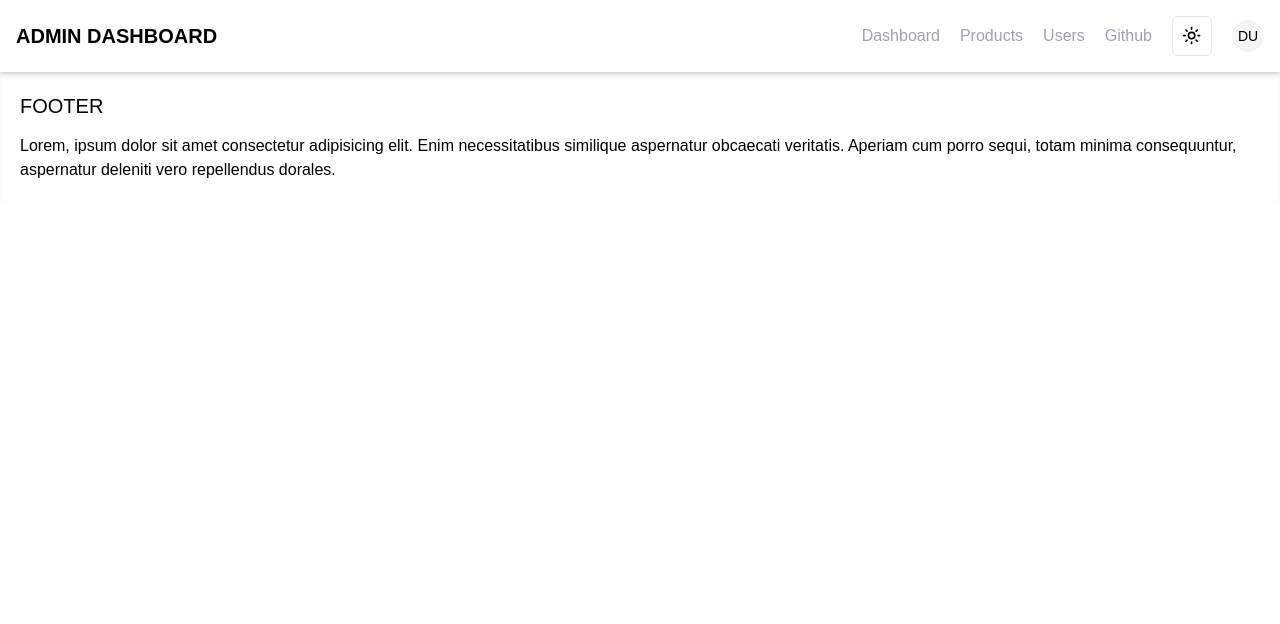
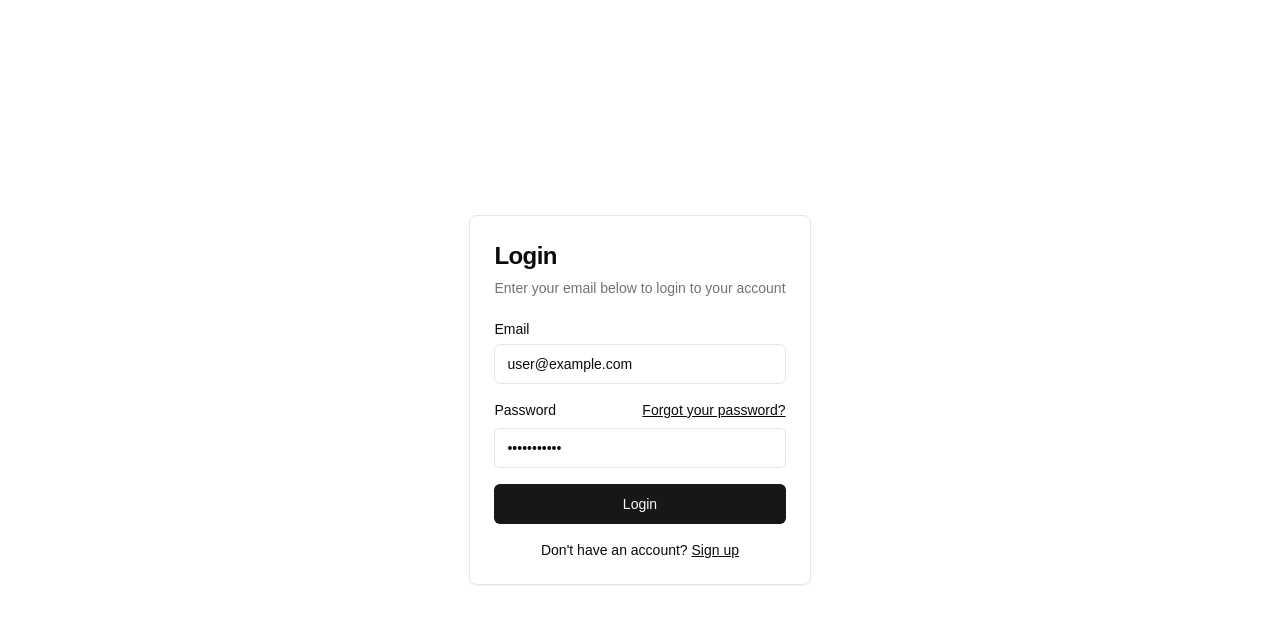
Before and after one commit to BrookTinnapat/admin-dashboard, a Next.js app: page / in a window 1280 px wide. Before the commit this address had no page. Shown: the top 624 px of the page. Built offline with nearby package versions, Linux system fonts and the light colour scheme.

Commit message:
refactor 3

```diff
--- a/app/components/Footer.tsx
+++ b/app/components/Footer.tsx
@@ -7,7 +7,7 @@ const Footer = () => {
   const pathname = usePathname();
   return (
     <>
-      {pathname === "/login" ? null : (
+      {pathname === "/" ? null : (
         <footer className="p-[20px] shadow-inner flex items-center justify-between bg-white text-black dark:text-white dark:bg-black shadow-t-black">
           <div className="flex-1 flex flex-col gap-[14px]">
             <div className="flex items-center gap-[10px]">
--- a/app/components/Navbar.tsx
+++ b/app/components/Navbar.tsx
@@ -43,7 +43,7 @@ const Navbar = () => {
 
   return (
     <>
-      {pathname === "/login" ? null : (
+      {pathname === "/" ? null : (
         <nav className="flex justify-between items-center p-4 sticky top-0 dark:bg-black bg-white z-50 shadow-md">
           <div className="hidden md:flex text-xl font-bold gap-2">
             <Link href="/dashboard">ADMIN DASHBOARD</Link>
@@ -149,7 +149,7 @@ const Navbar = () => {
                     <DropdownMenuItem>New Team</DropdownMenuItem>
                   </DropdownMenuGroup>
                   <DropdownMenuSeparator />
-                  <DropdownMenuItem onClick={() => router.push("/login")}>
+                  <DropdownMenuItem onClick={() => router.push("/")}>
                     Log out
                   </DropdownMenuItem>
                 </DropdownMenuContent>
--- a/app/login/page.tsx
+++ b/app/login/page.tsx
@@ -1,103 +1,103 @@
-"use client";
+// "use client";
 
-import Link from "next/link";
-import { Button } from "@/components/ui/button";
-import {
-  Card,
-  CardContent,
-  CardDescription,
-  CardHeader,
-  CardTitle,
-} from "@/components/ui/card";
-import { Input } from "@/components/ui/input";
-import { Label } from "@/components/ui/label";
-import { FormEvent, useState } from "react";
-import { usePathname, useRouter } from "next/navigation";
+// import Link from "next/link";
+// import { Button } from "@/components/ui/button";
+// import {
+//   Card,
+//   CardContent,
+//   CardDescription,
+//   CardHeader,
+//   CardTitle,
+// } from "@/components/ui/card";
+// import { Input } from "@/components/ui/input";
+// import { Label } from "@/components/ui/label";
+// import { FormEvent, useState } from "react";
+// import { usePathname, useRouter } from "next/navigation";
 
-export default function LoginPage() {
-  const [error, setError] = useState<string | null>(null);
-  const router = useRouter();
+// export default function LoginPage() {
+//   const [error, setError] = useState<string | null>(null);
+//   const router = useRouter();
 
-  async function handleSubmit(event: FormEvent<HTMLFormElement>) {
-    event.preventDefault();
+//   async function handleSubmit(event: FormEvent<HTMLFormElement>) {
+//     event.preventDefault();
 
-    const formData = new FormData(event.currentTarget);
-    const email = formData.get("email");
-    const password = formData.get("password");
+//     const formData = new FormData(event.currentTarget);
+//     const email = formData.get("email");
+//     const password = formData.get("password");
 
-    const response = await fetch("/api/login", {
-      method: "POST",
-      headers: { "Content-Type": "application/json" },
-      body: JSON.stringify({ email, password }),
-    });
+//     const response = await fetch("/api/login", {
+//       method: "POST",
+//       headers: { "Content-Type": "application/json" },
+//       body: JSON.stringify({ email, password }),
+//     });
 
-    if (response.ok) {
-      router.push("/dashboard");
-    } else {
-      const data = await response.json();
-      setError(data.message);
-    }
-  }
+//     if (response.ok) {
+//       router.push("/dashboard");
+//     } else {
+//       const data = await response.json();
+//       setError(data.message);
+//     }
+//   }
 
-  const pathname = usePathname();
+//   const pathname = usePathname();
 
-  return (
-    <form
-      onSubmit={handleSubmit}
-      className="h-screen flex justify-center items-center"
-    >
-      <Card className="mx-auto max-w-sm">
-        <CardHeader>
-          <CardTitle className="text-2xl">Login</CardTitle>
-          <CardDescription>
-            Enter your email below to login to your account
-          </CardDescription>
-        </CardHeader>
-        <CardContent>
-          <div className="grid gap-4">
-            {error && <div className="text-red-500">{error}</div>}{" "}
-            {/* Error display */}
-            <div className="grid gap-2">
-              <Label htmlFor="email">Email</Label>
-              <Input
-                id="email"
-                type="email"
-                name="email"
-                defaultValue="user@example.com"
-                placeholder="m@example.com"
-                required
-              />
-            </div>
-            <div className="grid gap-2">
-              <div className="flex items-center">
-                <Label htmlFor="password">Password</Label>
-                <Link
-                  href="#"
-                  className="ml-auto inline-block text-sm underline"
-                >
-                  Forgot your password?
-                </Link>
-              </div>
-              <Input
-                id="password"
-                type="password"
-                name="password"
-                defaultValue="password123"
-                required
-              />
-            </div>
-            <Button type="submit" className="w-full">
-              Login
-            </Button>
-          </div>
-          <div className="mt-4 text-center text-sm">
-            Don&apos;t have an account?{" "}
-            <Link href="#" className="underline">
-              Sign up
-            </Link>
-          </div>
-        </CardContent>
-      </Card>
-    </form>
-  );
-}
+//   return (
+//     <form
+//       onSubmit={handleSubmit}
+//       className="h-screen flex justify-center items-center"
+//     >
+//       <Card className="mx-auto max-w-sm">
+//         <CardHeader>
+//           <CardTitle className="text-2xl">Login</CardTitle>
+//           <CardDescription>
+//             Enter your email below to login to your account
+//           </CardDescription>
+//         </CardHeader>
+//         <CardContent>
+//           <div className="grid gap-4">
+//             {error && <div className="text-red-500">{error}</div>}{" "}
+//             {/* Error display */}
+//             <div className="grid gap-2">
+//               <Label htmlFor="email">Email</Label>
+//               <Input
+//                 id="email"
+//                 type="email"
+//                 name="email"
+//                 defaultValue="user@example.com"
+//                 placeholder="m@example.com"
+//                 required
+//               />
+//             </div>
+//             <div className="grid gap-2">
+//               <div className="flex items-center">
+//                 <Label htmlFor="password">Password</Label>
+//                 <Link
+//                   href="#"
+//                   className="ml-auto inline-block text-sm underline"
+//                 >
+//                   Forgot your password?
+//                 </Link>
+//               </div>
+//               <Input
+//                 id="password"
+//                 type="password"
+//                 name="password"
+//                 defaultValue="password123"
+//                 required
+//               />
+//             </div>
+//             <Button type="submit" className="w-full">
+//               Login
+//             </Button>
+//           </div>
+//           <div className="mt-4 text-center text-sm">
+//             Don&apos;t have an account?{" "}
+//             <Link href="#" className="underline">
+//               Sign up
+//             </Link>
+//           </div>
+//         </CardContent>
+//       </Card>
+//     </form>
+//   );
+// }
--- a/app/page.tsx
+++ b/app/page.tsx
@@ -1,14 +1,103 @@
 "use client";
 
-import { useEffect } from "react";
-import { useRouter } from "next/navigation";
+import Link from "next/link";
+import { Button } from "@/components/ui/button";
+import {
+  Card,
+  CardContent,
+  CardDescription,
+  CardHeader,
+  CardTitle,
+} from "@/components/ui/card";
+import { Input } from "@/components/ui/input";
+import { Label } from "@/components/ui/label";
+import { FormEvent, useState } from "react";
+import { usePathname, useRouter } from "next/navigation";
 
-export default function Home() {
+export default function LoginPage() {
+  const [error, setError] = useState<string | null>(null);
   const router = useRouter();
 
-  useEffect(() => {
-    router.push("/login");
-  }, [router]);
+  async function handleSubmit(event: FormEvent<HTMLFormElement>) {
+    event.preventDefault();
 
-  return null;
+    const formData = new FormData(event.currentTarget);
+    const email = formData.get("email");
+    const password = formData.get("password");
+
+    const response = await fetch("/api/login", {
+      method: "POST",
+      headers: { "Content-Type": "application/json" },
+      body: JSON.stringify({ email, password }),
+    });
+
+    if (response.ok) {
+      router.push("/dashboard");
+    } else {
+      const data = await response.json();
+      setError(data.message);
+    }
+  }
+
+  const pathname = usePathname();
+
+  return (
+    <form
+      onSubmit={handleSubmit}
+      className="h-screen flex justify-center items-center"
+    >
+      <Card className="mx-auto max-w-sm">
+        <CardHeader>
+          <CardTitle className="text-2xl">Login</CardTitle>
+          <CardDescription>
+            Enter your email below to login to your account
+          </CardDescription>
+        </CardHeader>
+        <CardContent>
+          <div className="grid gap-4">
+            {error && <div className="text-red-500">{error}</div>}{" "}
+            {/* Error display */}
+            <div className="grid gap-2">
+              <Label htmlFor="email">Email</Label>
+              <Input
+                id="email"
+                type="email"
+                name="email"
+                defaultValue="user@example.com"
+                placeholder="m@example.com"
+                required
+              />
+            </div>
+            <div className="grid gap-2">
+              <div className="flex items-center">
+                <Label htmlFor="password">Password</Label>
+                <Link
+                  href="#"
+                  className="ml-auto inline-block text-sm underline"
+                >
+                  Forgot your password?
+                </Link>
+              </div>
+              <Input
+                id="password"
+                type="password"
+                name="password"
+                defaultValue="password123"
+                required
+              />
+            </div>
+            <Button type="submit" className="w-full">
+              Login
+            </Button>
+          </div>
+          <div className="mt-4 text-center text-sm">
+            Don&apos;t have an account?{" "}
+            <Link href="#" className="underline">
+              Sign up
+            </Link>
+          </div>
+        </CardContent>
+      </Card>
+    </form>
+  );
 }
```
